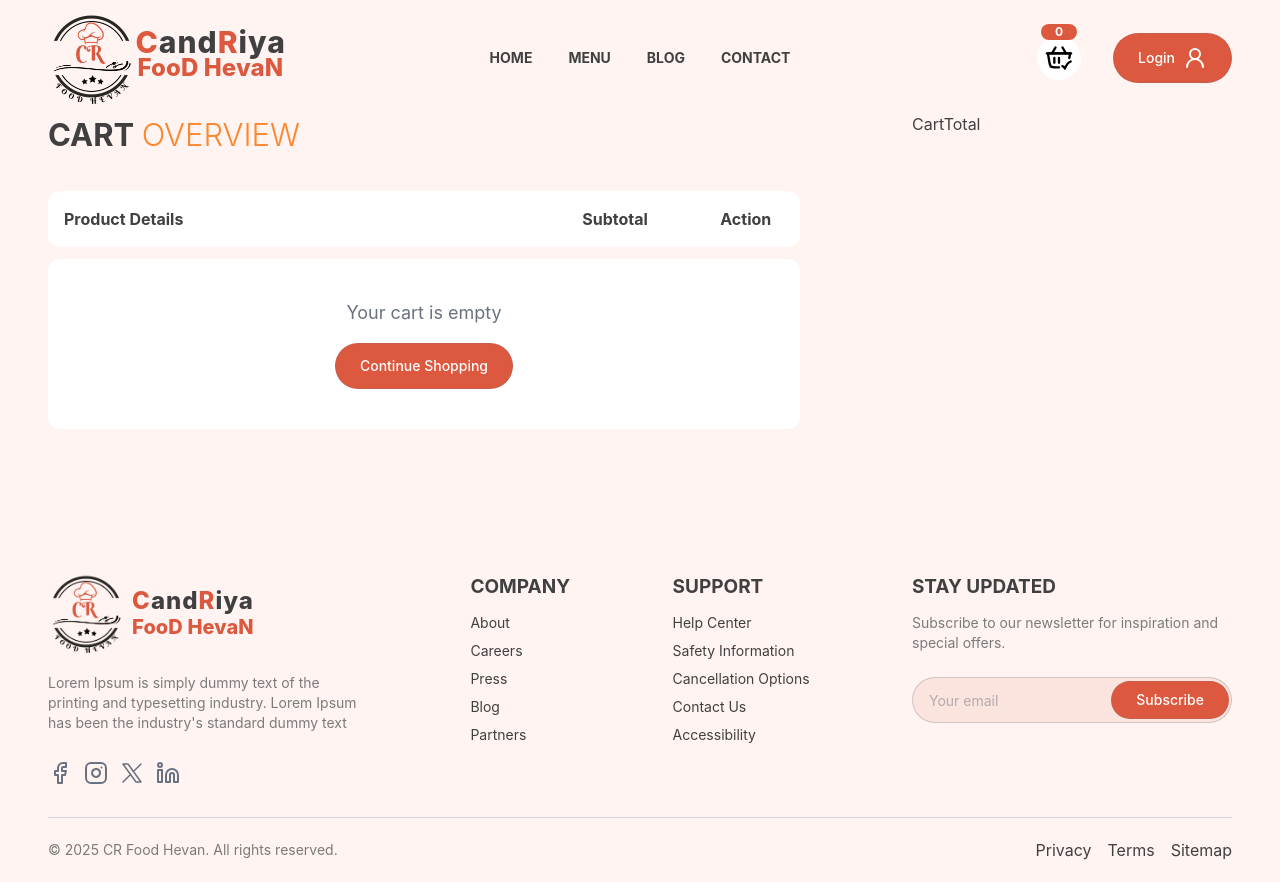
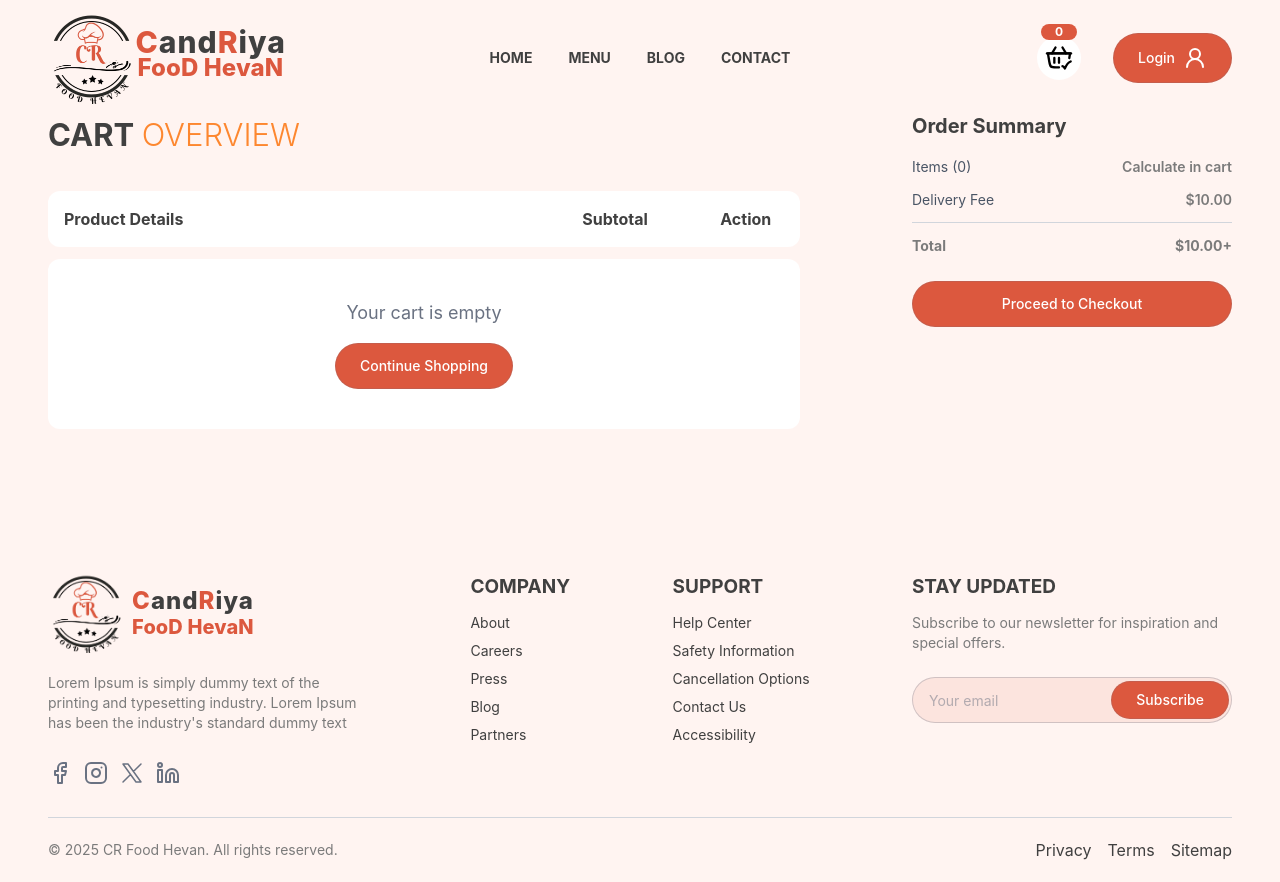
Before and after one commit to SPBT2002/CR-Food-Hevan, a React (Vite) app in the folder client/: page /cart in a window 1280 px wide. Built offline with nearby package versions, Linux system fonts and the light colour scheme; no server answers.

Commit message:
Refactor CartTotal component to enhance order summary display and add checkout validation

```diff
--- a/client/src/components/CartTotal.jsx
+++ b/client/src/components/CartTotal.jsx
@@ -1,9 +1,54 @@
-import React from 'react'
+import React, { useState } from 'react'
+import toast from 'react-hot-toast'
+import { useAppContext } from '../context/AppContext'
 
 const CartTotal = () => {
+  const {
+    navigate,
+    currency,
+    delivery_charge,
+    getCartCount,
+    user,
+  } = useAppContext();
+
   return (
-    <div>CartTotal</div>
+    <div>
+      <h3 className='text-xl font-bold mb-4'>
+        Order Summary
+      </h3>
+      <div className='space-y-3'>
+        <div className='flex justify-between'>
+          <p className='text-gray-600'>Items ({getCartCount()})</p>
+          <p className='font-semibold'>Calculate in cart</p>
+        </div>
+        <div className='flex justify-between'>
+          <p className='text-gray-600'>Delivery Fee</p>
+          <p className='font-semibold'>${delivery_charge}.00</p>
+        </div>
+        <hr className='border-gray-300 my-3' />
+        <div className='flex justify-between text-lg font-bold'>
+          <p>Total</p>
+          <p>${delivery_charge}.00+</p>
+        </div>
+      </div>
+      <button
+        onClick={() => {
+          if (getCartCount() === 0) {
+            toast.error('Your cart is empty!')
+            return
+          }
+          if (!user) {
+            toast.error('Please login to checkout')
+            return
+          }
+          navigate('/address-form')
+        }}
+        className='btn-solid w-full mt-6'
+      >
+        Proceed to Checkout
+      </button>
+    </div>
   )
-}
+};
 
-export default CartTotal
+export default CartTotal;
```
